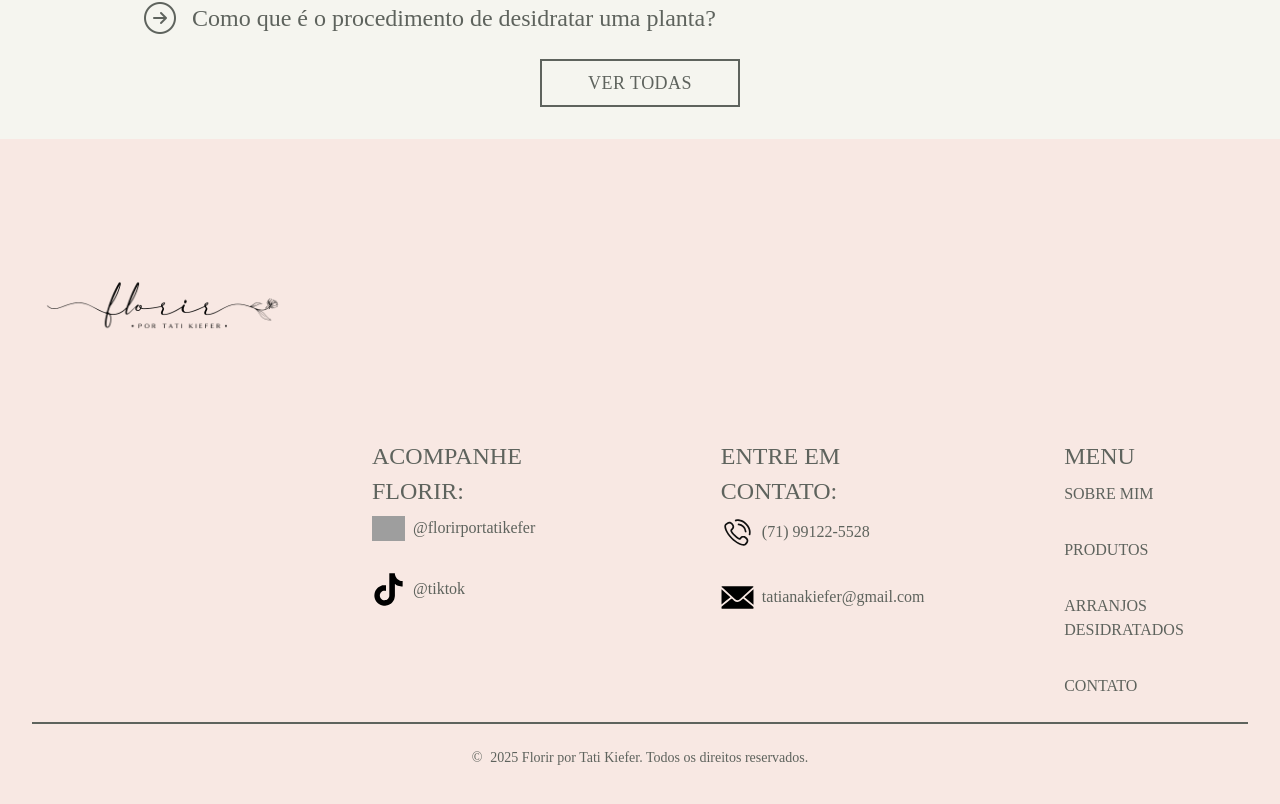
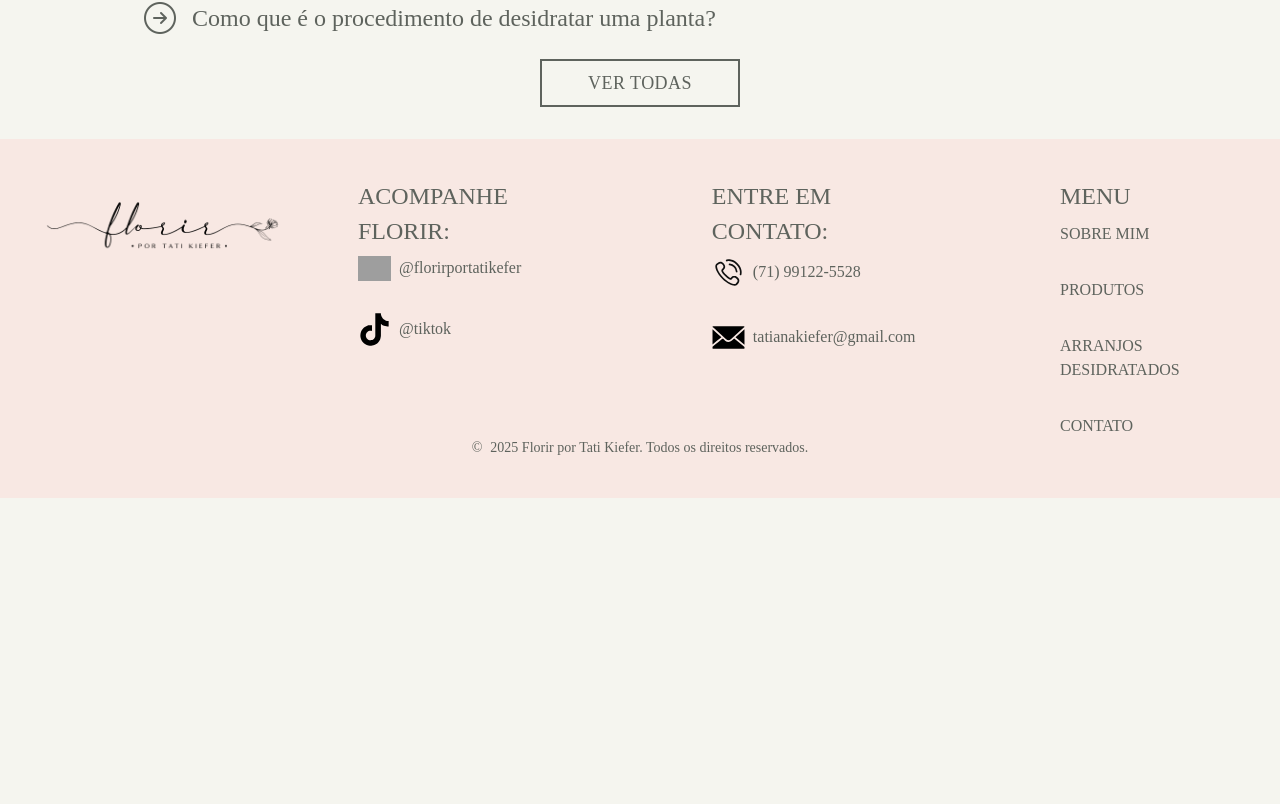
Before and after one commit to Miltchola/florir-website-front, a Next.js app: page / in a window 1280 px wide. Shown: the part 2910-3714 px from the top of the page. After the commit the page ends 3408 px from the top, so only its background shows below. Built offline with nearby package versions, Linux system fonts and the light colour scheme; grey boxes are pictures that could not be loaded; a web font is replaced by a local one.

Commit message:
Ajuste na logo

```diff
--- a/app/sharedComponents/layout/Footer.tsx
+++ b/app/sharedComponents/layout/Footer.tsx
@@ -14,23 +14,29 @@ export function Footer({ navLinks }: FooterProps) {
         fontFamily: "inherit",
       }}
     >
-      <div className="relative w-full">
+      <div className="relative w-full md:flex md:items-start">
         {/* Logo: canto superior esquerdo no desktop, centralizada no mobile */}
-        <div className="flex md:block justify-center md:justify-start">
-          <div className="w-64 h-64 md:w-[260px] md:h-[260px]">
+        <div className="flex justify-center md:justify-start md:flex-shrink-0">
+          <div className="w-64 h-24 md:w-[260px] md:h-[100px]">
             <Image
               src="/icons/Sublogo Florir.png"
               alt="Sublogo Florir"
               width={260}
-              height={260}
+              height={100}
               className="object-contain w-full h-full"
               priority
             />
           </div>
         </div>
 
+        {/* Divider para desktop */}
+        <div
+          className="hidden md:block mx-8"
+          style={{ borderLeft: "2px solid #5E635D", height: "auto" }}
+        />
+
         {/* Conteúdo centralizado com padding à esquerda para não sobrepor a logo no desktop */}
-        <div className="flex flex-col md:flex-row gap-16 md:gap-32 justify-between items-center md:items-start w-full mt-8 md:mt-0 md:pl-[340px]">
+        <div className="flex flex-col md:flex-row gap-16 md:gap-32 justify-between items-center md:items-start w-full mt-8 md:mt-0 md:pl-0 md:flex-grow">
           {/* Social */}
           <div className="flex flex-col md:items-start items-center">
             <h3 className="font-semibold mb-2 text-sm md:text-left text-center" style={{ color: "#5E635D" }}>
@@ -123,9 +129,9 @@ export function Footer({ navLinks }: FooterProps) {
         </div>
       </div>
 
-      {/* Divider */}
+      {/* Divider original (apenas para mobile) */}
       <div
-        className="w-full my-6"
+        className="w-full my-6 md:hidden"
         style={{ borderTop: "2px solid #5E635D" }}
       />
 
```
